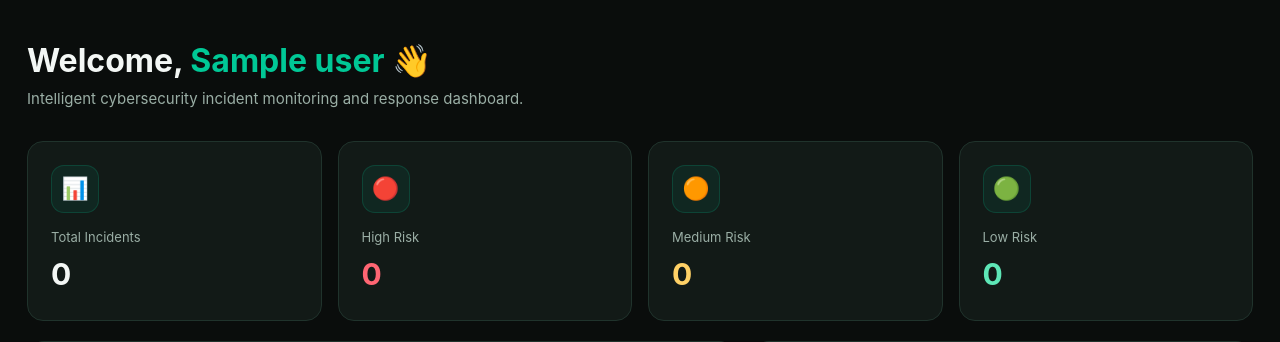
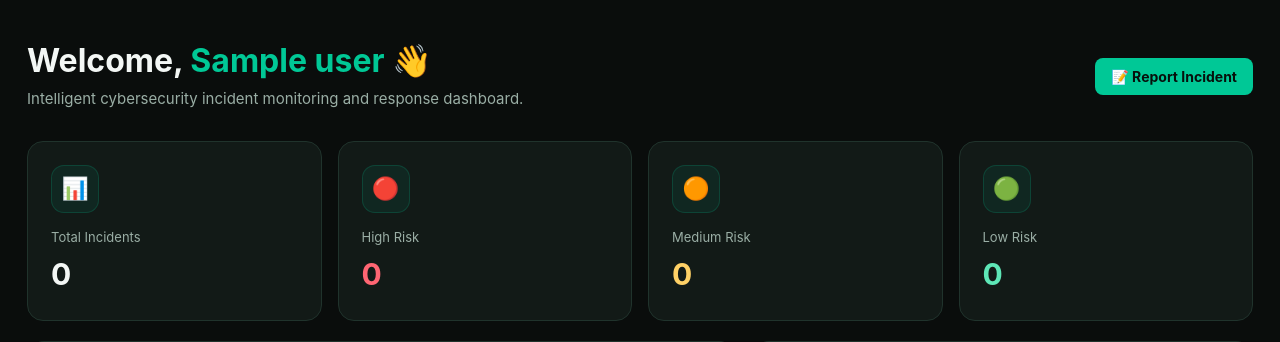
Before and after one commit to aryanpukale23-web/CyberSentinel-AI, a Flask app: page /dashboard in a window 1280 px wide. Shown: the part 72-414 px from the top of the page. Run offline with Flask 3, Linux system fonts and the light colour scheme; the visitor is signed in with stand-in values (Sample User, id 1); data that the repository does not hold is empty.

Commit message:
Update dashboard.html

```diff
--- a/templates/dashboard.html
+++ b/templates/dashboard.html
@@ -138,7 +138,70 @@
 
             color: #00C896;
         }
-
+/* HEADER CONTENT */
+
+.header-content {
+
+    display: flex;
+
+    align-items: center;
+
+    justify-content: space-between;
+
+    gap: 30px;
+}
+
+
+/* REPORT BUTTON */
+
+.reports-btn {
+
+    display: inline-block;
+
+    padding: 11px 20px;
+
+    background: #00C896;
+
+    color: #07100C;
+
+    border-radius: 8px;
+
+    font-size: 14px;
+
+    font-weight: 700;
+
+    text-decoration: none;
+
+    white-space: nowrap;
+}
+
+
+.reports-btn:hover {
+
+    background: #00B386;
+
+    color: #07100C;
+}
+
+
+/* MOBILE */
+
+@media (max-width: 700px) {
+
+    .header-content {
+
+        align-items: flex-start;
+
+        flex-direction: column;
+    }
+
+
+    .reports-btn {
+
+        margin-top: 5px;
+    }
+
+}
 
         /* BUTTON */
 
@@ -165,7 +228,26 @@
 
             color: #07100C;
         }
-
+        /* REPORTS BUTTON */
+
+.reports-btn {
+    display: inline-block;
+    margin-left: 25px;
+    padding: 8px 16px;
+    background: #00C896;
+    color: #07100C;
+    border: none;
+    border-radius: 8px;
+    font-size: 14px;
+    font-weight: 700;
+    text-decoration: none;
+    vertical-align: middle;
+}
+
+.reports-btn:hover {
+    background: #00B386;
+    color: #07100C;
+}
 
         /* STAT CARDS */
 
@@ -1379,8 +1461,11 @@
 
     <div class="container">
 
+        <div class="header-content">
+
+            <div>
+
                 <h1>
-
                     Welcome,
 
                     <span class="welcome-name">
@@ -1388,16 +1473,24 @@
                     </span>
 
                     👋
-
                 </h1>
 
-
                 <p>
-
                     Intelligent cybersecurity incident monitoring
                     and response dashboard.
-
                 </p>
+
+            </div>
+
+
+            <a
+                href="{{ url_for('report_incident') }}"
+                class="reports-btn"
+            >
+                📝 Report Incident
+            </a>
+
+        </div>
 
     </div>
 
@@ -2196,7 +2289,7 @@
 
 </footer>
 
-</footer>
+
 
 
 <!-- JAVASCRIPT -->
```
Lines whose indentation alone changed are shown as unchanged.
